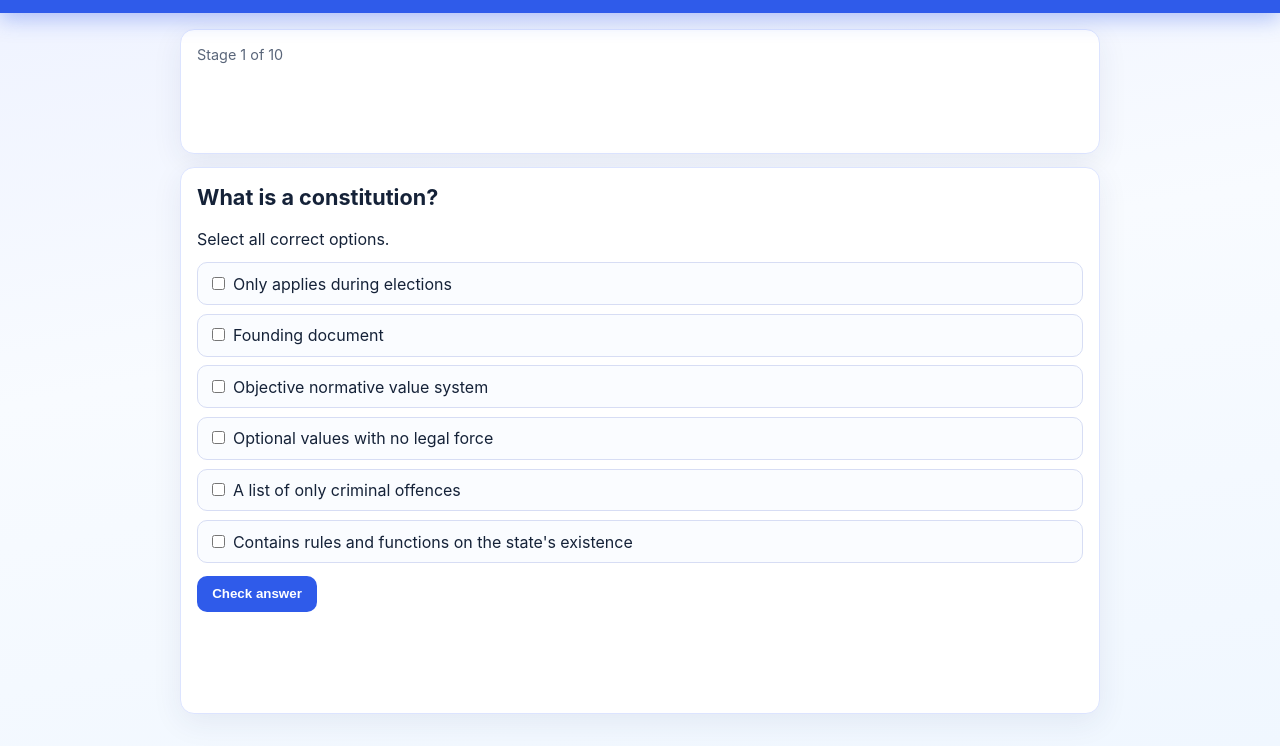
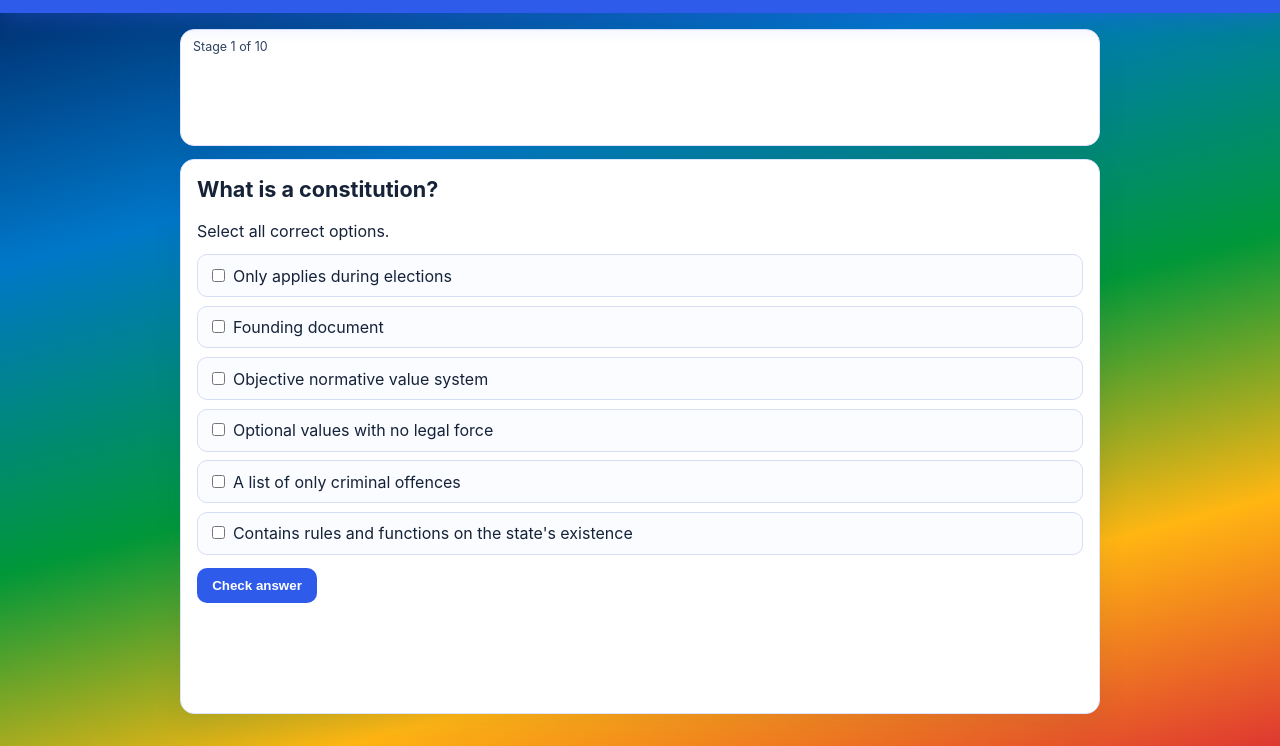
Before and after one commit to lisa-ndyulo/learning_games_law_related, a plain HTML site: page index.html in a window 1280 px wide. Shown: the part 54-800 px from the top of the page. Drawn offline with Linux system fonts and the light colour scheme.

Commit message:
Refine stage banner size and add SA-themed background

```diff
--- a/index.html
+++ b/index.html
@@ -18,7 +18,7 @@
     body {
       margin: 0;
       font-family: Inter, system-ui, -apple-system, Segoe UI, Roboto, Arial, sans-serif;
-      background: linear-gradient(170deg, #eef2ff, #f8fbff 45%, #f0f7ff);
+      background: linear-gradient(165deg, #001f5b 0%, #0077c8 28%, #009739 55%, #ffb612 78%, #de3831 100%);
       color: var(--text);
       min-height: 100vh;
       display: flex;
@@ -91,7 +91,7 @@
     .feedback { margin-top: 0.7rem; font-weight: 600; }
     .good { color: var(--good); }
     .bad { color: var(--warn); }
-    .progress { font-size: 0.9rem; color: var(--muted); }
+    .progress { font-size: 0.78rem; color: #30415f; padding: 0.55rem 0.75rem; }
     .row { display: flex; flex-wrap: wrap; gap: 0.6rem; }
     .pill {
       display: inline-block;
@@ -138,7 +138,7 @@
   <h1>Constitute a State</h1>
 </header>
 <main>
-  <div class="card progress" id="progress"></div>
+  <div class="card progress" id="progress">🇿🇦 Stage tracker</div>
   <section class="card" id="stage"></section>
 </main>
 <div id="fxLayer" aria-hidden="true"></div>
```
